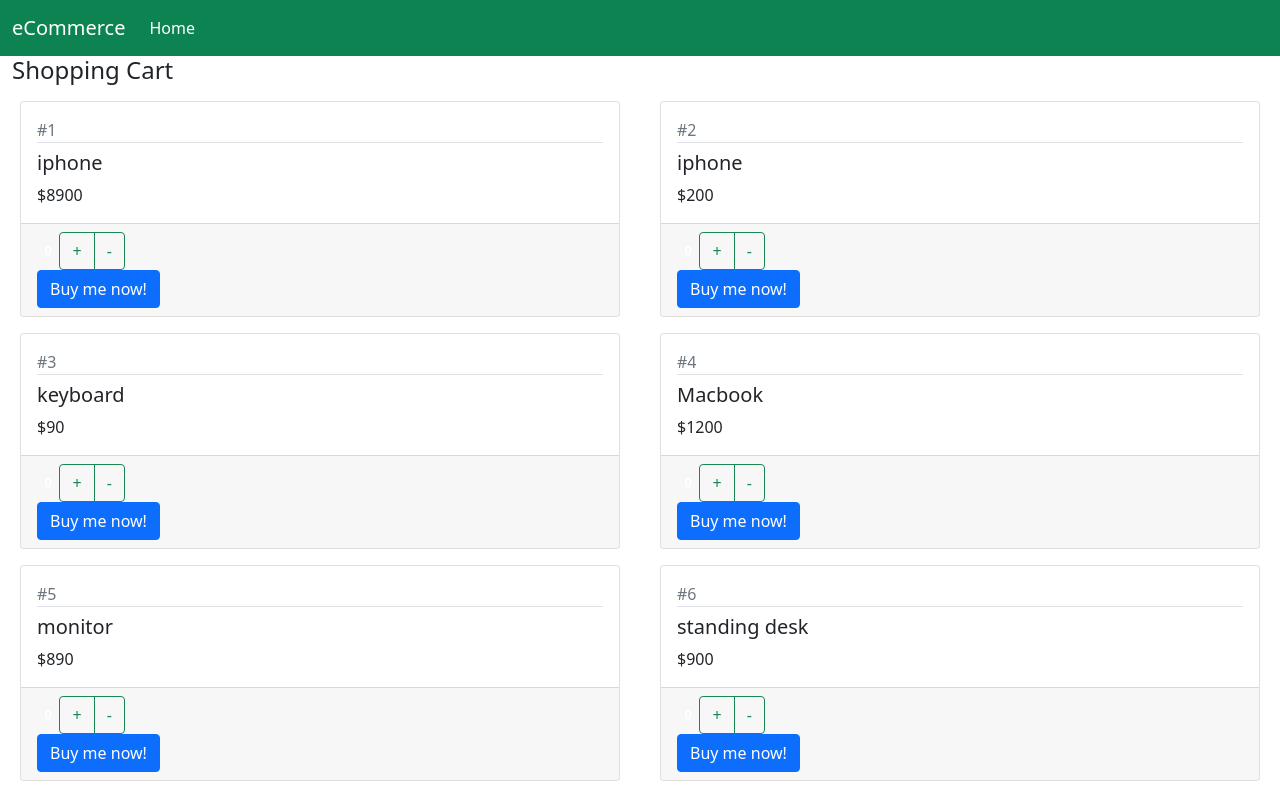
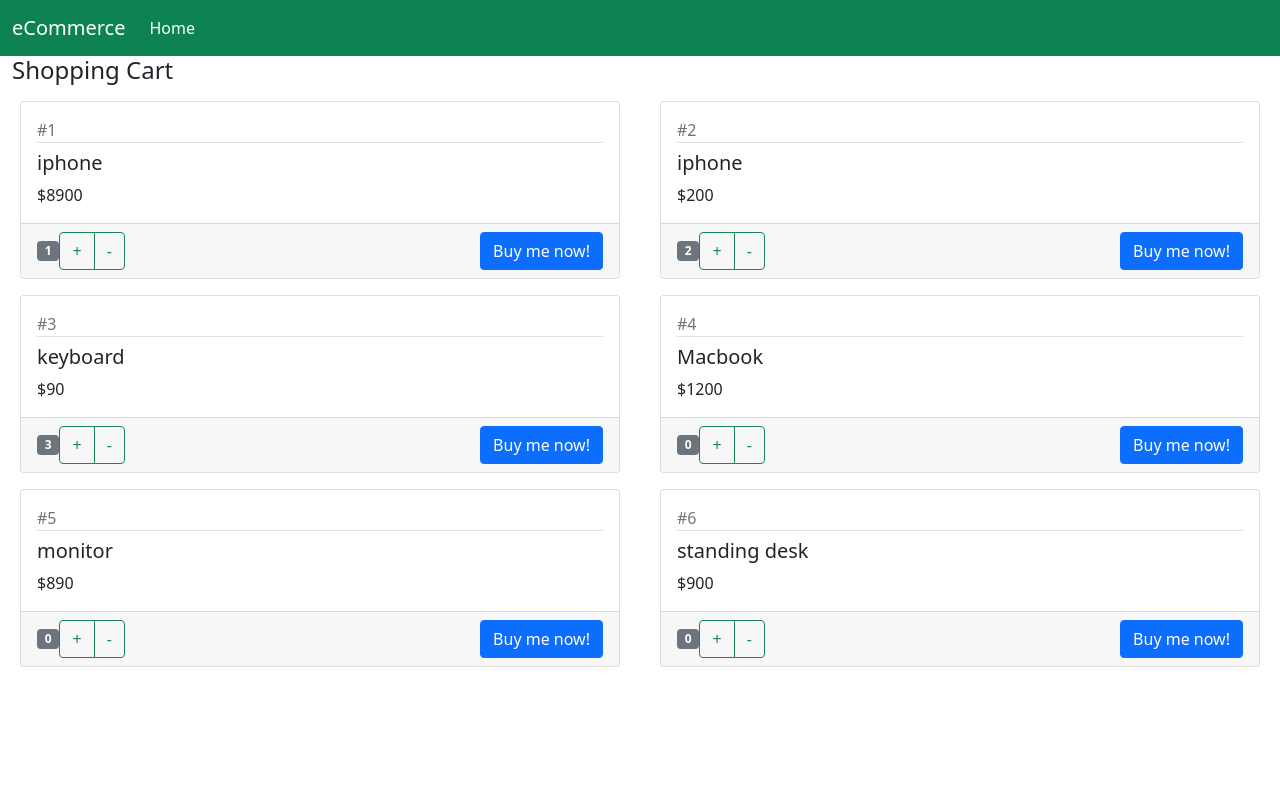
Before and after one commit to rach0101/react_app, a React (Create React App) app: page / in a window 1280 px wide. Built offline with nearby package versions, Linux system fonts and the light colour scheme.

Commit message:
fixed float bug

```diff
--- a/src/Product.jsx
+++ b/src/Product.jsx
@@ -6,7 +6,6 @@ export default class Product extends Component {
   };
 
   render() {
-    console.log(this.props);
     return (
       <div className="col-lg-6">
         <div className="card m-2">
@@ -19,15 +18,16 @@ export default class Product extends Component {
           </div>
           {/* card body ends here */}
           <div className="card-footer">
-            <div className="float-left">
-              <span className="badge">{this.state.product.quantity}</span>
+            <div className="float-start">
+              <span className="badge bg-secondary">
+                {this.state.product.quantity}
+              </span>
               <div className="btn-group">
                 <button className="btn btn-outline-success">+</button>
                 <button className="btn btn-outline-success">-</button>
               </div>
             </div>
-            {/* float-left ends here */}
-            <div className="float-right">{this.props.children}</div>
+            <div className="float-end">{this.props.children}</div>
           </div>
           {/* card-footer ends here */}
         </div>
--- a/src/ShoppingCart.jsx
+++ b/src/ShoppingCart.jsx
@@ -3,9 +3,9 @@ import Product from "./Product";
 export default class ShoppingCart extends Component {
   state = {
     products: [
-      { id: 1, productName: "iphone", price: 8900, quantity: 0 },
-      { id: 2, productName: "iphone", price: 200, quantity: 0 },
-      { id: 3, productName: "keyboard", price: 90, quantity: 0 },
+      { id: 1, productName: "iphone", price: 8900, quantity: 1 },
+      { id: 2, productName: "iphone", price: 200, quantity: 2 },
+      { id: 3, productName: "keyboard", price: 90, quantity: 3 },
       { id: 4, productName: "Macbook", price: 1200, quantity: 0 },
       { id: 5, productName: "monitor", price: 890, quantity: 0 },
       { id: 6, productName: "standing desk", price: 900, quantity: 0 },
@@ -18,7 +18,12 @@ export default class ShoppingCart extends Component {
         <div className="row">
           {this.state.products.map((prod) => {
             return (
-              <Product key={prod.id} product={prod}>
+              <Product
+                key={prod.id}
+                product={prod}
+                onIncrement={this.handleIncrement}
+                onDecrement={this.handleDecrement}
+              >
                 <button className="btn btn-primary">Buy me now!</button>
               </Product>
             );
@@ -27,4 +32,6 @@ export default class ShoppingCart extends Component {
       </div>
     );
   }
+  handleIncrement = () => {};
+  handleDecrement = () => {};
 }
```
